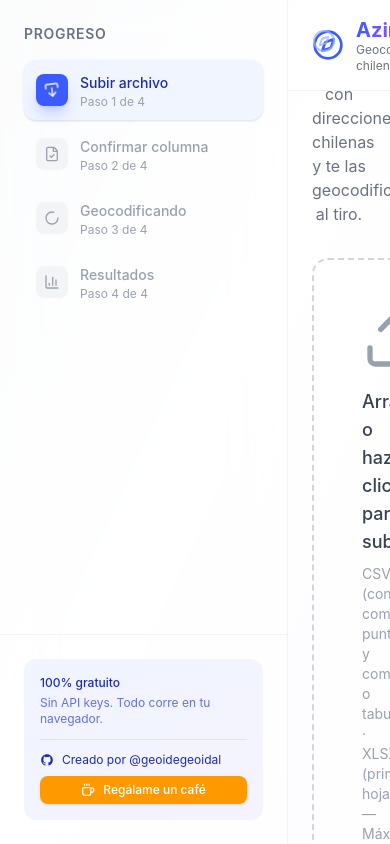
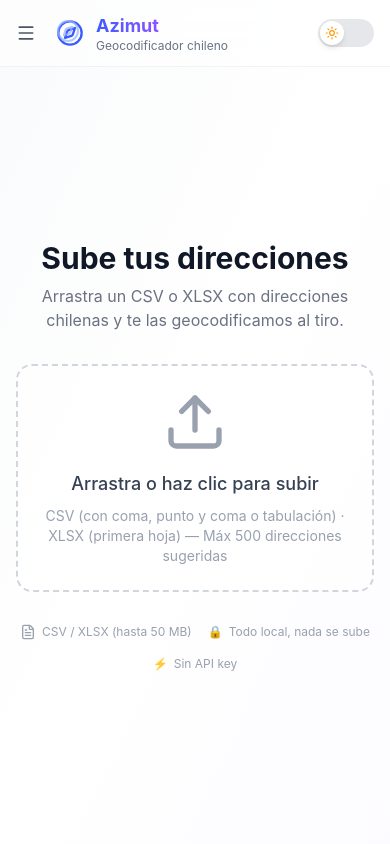
Before and after one commit to geoidegeoidal/azimut, a React (Vite) app: page / in a window 390 px wide. Built offline with nearby package versions, Linux system fonts and the light colour scheme.

Commit message:
feat: responsive sidebar with drawer on mobile + minor responsive tweaks

```diff
--- a/src/components/layout/Header.tsx
+++ b/src/components/layout/Header.tsx
@@ -1,18 +1,29 @@
-import { Compass } from "lucide-react";
+import { Compass, Menu } from "lucide-react";
 import { ThemeToggle } from "./ThemeToggle";
 
-export function Header() {
+interface HeaderProps {
+  onMenuClick: () => void;
+}
+
+export function Header({ onMenuClick }: HeaderProps) {
   return (
-    <header className="flex items-center justify-between px-6 py-4 border-b border-gray-200/50 dark:border-gray-800/50 bg-white/60 dark:bg-gray-950/60 backdrop-blur-xl">
+    <header className="flex items-center justify-between px-4 sm:px-6 py-3 sm:py-4 border-b border-gray-200/50 dark:border-gray-800/50 bg-white/60 dark:bg-gray-950/60 backdrop-blur-xl">
       <div className="flex items-center gap-3">
+        <button
+          onClick={onMenuClick}
+          className="lg:hidden p-2 -ml-2 rounded-lg hover:bg-gray-100 dark:hover:bg-gray-800 transition-colors"
+          aria-label="Abrir menú"
+        >
+          <Menu className="w-5 h-5 text-gray-600 dark:text-gray-400" />
+        </button>
         <div className="relative">
-          <Compass className="w-8 h-8 text-azimut-500" />
-          <div className="absolute inset-0 w-8 h-8 text-azimut-300 animate-pulse">
+          <Compass className="w-7 h-7 sm:w-8 sm:h-8 text-azimut-500" />
+          <div className="absolute inset-0 w-7 h-7 sm:w-8 sm:h-8 text-azimut-300 animate-pulse">
             <Compass />
           </div>
         </div>
         <div>
-          <h1 className="text-xl font-bold bg-gradient-to-r from-azimut-500 via-violet-500 to-fuchsia-500 bg-clip-text text-transparent">
+          <h1 className="text-lg sm:text-xl font-bold bg-gradient-to-r from-azimut-500 via-violet-500 to-fuchsia-500 bg-clip-text text-transparent">
             Azimut
           </h1>
           <p className="text-xs text-gray-500 dark:text-gray-400 -mt-0.5">
--- a/src/components/layout/Shell.tsx
+++ b/src/components/layout/Shell.tsx
@@ -1,3 +1,4 @@
+import { useState } from "react";
 import { Header } from "./Header";
 import { Sidebar } from "./Sidebar";
 
@@ -6,12 +7,20 @@ interface ShellProps {
 }
 
 export function Shell({ children }: ShellProps) {
+  const [sidebarOpen, setSidebarOpen] = useState(false);
+
   return (
     <div className="flex h-screen bg-gradient-to-br from-gray-50 via-white to-violet-50/30 dark:from-gray-950 dark:via-gray-900 dark:to-azimut-950/20">
-      <Sidebar />
-      <div className="flex-1 flex flex-col overflow-hidden">
-        <Header />
-        <main className="flex-1 overflow-auto p-6">
+      {sidebarOpen && (
+        <div
+          className="fixed inset-0 bg-black/40 z-40 lg:hidden backdrop-blur-sm"
+          onClick={() => setSidebarOpen(false)}
+        />
+      )}
+      <Sidebar open={sidebarOpen} onClose={() => setSidebarOpen(false)} />
+      <div className="flex-1 flex flex-col overflow-hidden min-w-0">
+        <Header onMenuClick={() => setSidebarOpen(true)} />
+        <main className="flex-1 overflow-auto p-4 sm:p-6">
           <div className="max-w-7xl mx-auto h-full">{children}</div>
         </main>
       </div>
--- a/src/components/layout/Sidebar.tsx
+++ b/src/components/layout/Sidebar.tsx
@@ -1,4 +1,4 @@
-import { Upload, FileCheck, Loader2, BarChart3, CheckCircle2 } from "lucide-react";
+import { Upload, FileCheck, Loader2, BarChart3, CheckCircle2, X } from "lucide-react";
 import { useStore } from "@/hooks/useStore";
 import type { WizardStep } from "@/types";
 
@@ -9,11 +9,28 @@ const STEPS: { key: WizardStep; label: string; icon: typeof Upload }[] = [
   { key: "results", label: "Resultados", icon: BarChart3 },
 ];
 
-export function Sidebar() {
+interface SidebarProps {
+  open: boolean;
+  onClose: () => void;
+}
+
+export function Sidebar({ open, onClose }: SidebarProps) {
   const step = useStore((s) => s.step);
 
   return (
-    <aside className="w-72 border-r border-gray-200/50 dark:border-gray-800/50 bg-white/40 dark:bg-gray-950/40 backdrop-blur-xl flex flex-col">
+    <aside
+      className={`w-72 border-r border-gray-200/50 dark:border-gray-800/50 bg-white/40 dark:bg-gray-950/40 backdrop-blur-xl flex flex-col
+        fixed inset-y-0 left-0 z-50 transition-transform duration-300 ease-in-out
+        lg:relative lg:inset-auto lg:z-auto lg:translate-x-0 lg:transition-none
+        ${open ? "translate-x-0" : "-translate-x-full"}`}
+    >
+      <button
+        onClick={onClose}
+        className="lg:hidden absolute top-4 right-4 p-2 rounded-lg hover:bg-gray-100 dark:hover:bg-gray-800 transition-colors z-10"
+        aria-label="Cerrar menú"
+      >
+        <X className="w-5 h-5 text-gray-500 dark:text-gray-400" />
+      </button>
       <div className="p-6 space-y-1">
         <h2 className="text-sm font-semibold text-gray-500 dark:text-gray-400 uppercase tracking-wider mb-4">
           Progreso
--- a/src/components/results/ResultsView.tsx
+++ b/src/components/results/ResultsView.tsx
@@ -20,7 +20,7 @@ export function ResultsView() {
         <ExportButtons />
       </motion.div>
 
-      <div className="flex gap-2">
+      <div className="flex flex-wrap gap-2">
         {[
           { key: "dashboard" as const, label: "Dashboard", icon: BarChart3 },
           { key: "map" as const, label: "Mapa", icon: Map },
--- a/src/components/upload/ColumnMapper.tsx
+++ b/src/components/upload/ColumnMapper.tsx
@@ -277,7 +277,7 @@ export function ColumnMapper() {
         </div>
       </motion.div>
 
-      <div className="flex items-center justify-between mt-6 pt-4 border-t border-gray-200/50 dark:border-gray-800/50">
+      <div className="flex flex-wrap items-center justify-between gap-3 mt-6 pt-4 border-t border-gray-200/50 dark:border-gray-800/50">
         <button onClick={() => setStep("upload")} className="flex items-center gap-2 px-4 py-2 text-sm text-gray-600 dark:text-gray-400 hover:text-gray-900 dark:hover:text-white transition-colors">
           <ArrowLeft className="w-4 h-4" /> Volver
         </button>
--- a/src/components/upload/DropZone.tsx
+++ b/src/components/upload/DropZone.tsx
@@ -82,7 +82,7 @@ export function DropZone() {
           }}
           onDragLeave={() => setIsDragging(false)}
           onDrop={handleDrop}
-          className={`relative border-2 border-dashed rounded-2xl p-12 text-center transition-all duration-300 cursor-pointer ${
+          className={`relative border-2 border-dashed rounded-2xl p-6 sm:p-12 text-center transition-all duration-300 cursor-pointer ${
             isDragging
               ? "border-azimut-500 bg-azimut-50 dark:bg-azimut-950/30 scale-105"
               : "border-gray-300 dark:border-gray-700 hover:border-azimut-400 dark:hover:border-azimut-600 bg-white/50 dark:bg-gray-900/50"
@@ -137,7 +137,7 @@ export function DropZone() {
           )}
         </AnimatePresence>
 
-        <div className="mt-8 flex items-center justify-center gap-6 text-xs text-gray-400 dark:text-gray-500">
+        <div className="mt-8 flex flex-wrap items-center justify-center gap-4 sm:gap-6 text-xs text-gray-400 dark:text-gray-500">
           <div className="flex items-center gap-1.5">
             <FileText className="w-4 h-4" />
             <span>CSV / XLSX (hasta 50 MB)</span>
```
Also changed, not shown: 1 other file (tests, documents, lock files or other folders).
